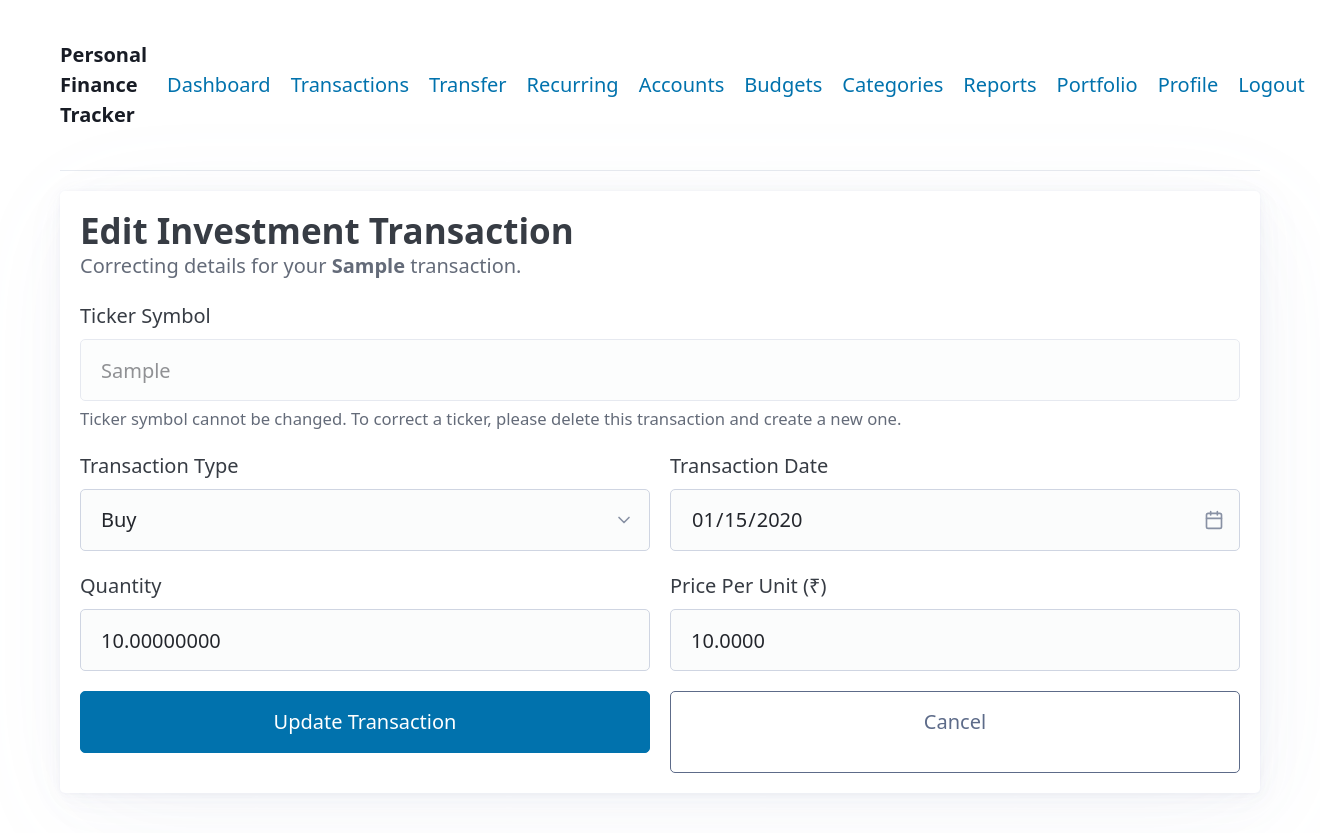
After one commit to PrajwalMadhyastha/personal-finance-webapp, a Flask app: page /portfolio/edit/1 in a window 1320 px wide. The commit adds this page. Run offline with Flask 3, Linux system fonts and the light colour scheme; a user stored in the database is signed in; tables that the repository leaves empty hold one stand-in row (values such as "Sample post"); parts of the project's set-up code (start-up, migrations or seed data) failed here and were passed over; some libraries are stand-ins or nearby versions.

Commit message:
feat(app): Implement update and delete functionality for investment transactions

```diff
--- a/finance_tracker/routes.py
+++ b/finance_tracker/routes.py
@@ -1275,3 +1275,36 @@ def add_investment():
 
     # For a GET request, just show the form
     return render_template('add_investment.html')
+
+@main_bp.route('/portfolio/edit/<int:transaction_id>', methods=['GET', 'POST'])
+@login_required
+def edit_investment_transaction(transaction_id):
+    stmt = select(InvestmentTransaction).options(selectinload(InvestmentTransaction.asset)).where(InvestmentTransaction.id == transaction_id)
+    trans = db.session.execute(stmt).scalar_one_or_none()
+    if not trans or trans.user_id != current_user.id:
+        abort(404)
+
+    if request.method == 'POST':
+        trans.transaction_type = request.form.get('transaction_type')
+        trans.quantity = decimal.Decimal(request.form.get('quantity'))
+        trans.price_per_unit = decimal.Decimal(request.form.get('price_per_unit'))
+        trans.transaction_date = datetime.strptime(request.form.get('transaction_date'), '%Y-%m-%d')
+        log_activity(f"Updated investment transaction for {trans.asset.ticker_symbol}.")
+        db.session.commit()
+        flash('Investment transaction updated successfully.', 'success')
+        return redirect(url_for('main.portfolio'))
+
+    return render_template('edit_investment.html', trans=trans)
+
+@main_bp.route('/portfolio/delete/<int:transaction_id>', methods=['POST'])
+@login_required
+def delete_investment_transaction(transaction_id):
+    trans = db.session.get(InvestmentTransaction, transaction_id)
+    if not trans or trans.user_id != current_user.id:
+        abort(404)
+
+    log_activity(f"Deleted {trans.transaction_type} of {trans.quantity} {trans.asset.ticker_symbol} from portfolio.")
+    db.session.delete(trans)
+    db.session.commit()
+    flash('Investment transaction deleted.', 'success')
+    return redirect(url_for('main.portfolio'))
--- /dev/null
+++ b/finance_tracker/templates/edit_investment.html
@@ -0,0 +1,47 @@
+{% extends "base.html" %}
+
+{% block title %}Edit Investment Transaction{% endblock %}
+
+{% block content %}
+<article>
+    <hgroup>
+        <h2>Edit Investment Transaction</h2>
+        <p>Correcting details for your <strong>{{ trans.asset.ticker_symbol }}</strong> transaction.</p>
+    </hgroup>
+    <form method="POST" action="{{ url_for('main.edit_investment_transaction', transaction_id=trans.id) }}">
+        <label for="ticker_symbol">Ticker Symbol</label>
+        <input type="text" id="ticker_symbol" name="ticker_symbol" value="{{ trans.asset.ticker_symbol }}" readonly disabled>
+        <small>Ticker symbol cannot be changed. To correct a ticker, please delete this transaction and create a new one.</small>
+
+        <div class="grid">
+            <div>
+                <label for="transaction_type">Transaction Type</label>
+                <select id="transaction_type" name="transaction_type" required>
+                    <option value="buy" {% if trans.transaction_type == 'buy' %}selected{% endif %}>Buy</option>
+                    <option value="sell" {% if trans.transaction_type == 'sell' %}selected{% endif %}>Sell</option>
+                </select>
+            </div>
+            <div>
+                <label for="transaction_date">Transaction Date</label>
+                <input type="date" id="transaction_date" name="transaction_date" value="{{ trans.transaction_date.strftime('%Y-%m-%d') }}" required>
+            </div>
+        </div>
+
+        <div class="grid">
+            <div>
+                <label for="quantity">Quantity</label>
+                <input type="number" step="any" id="quantity" name="quantity" value="{{ trans.quantity }}" required>
+            </div>
+            <div>
+                <label for="price_per_unit">Price Per Unit (₹)</label>
+                <input type="number" step="any" id="price_per_unit" name="price_per_unit" value="{{ trans.price_per_unit }}" required>
+            </div>
+        </div>
+
+        <div class="grid">
+            <button type="submit">Update Transaction</button>
+            <a href="{{ url_for('main.portfolio') }}" role="button" class="secondary outline">Cancel</a>
+        </div>
+    </form>
+</article>
+{% endblock %}
```
Also changed, not shown: finance_tracker/templates/portfolio.html (+12 -0 lines).
